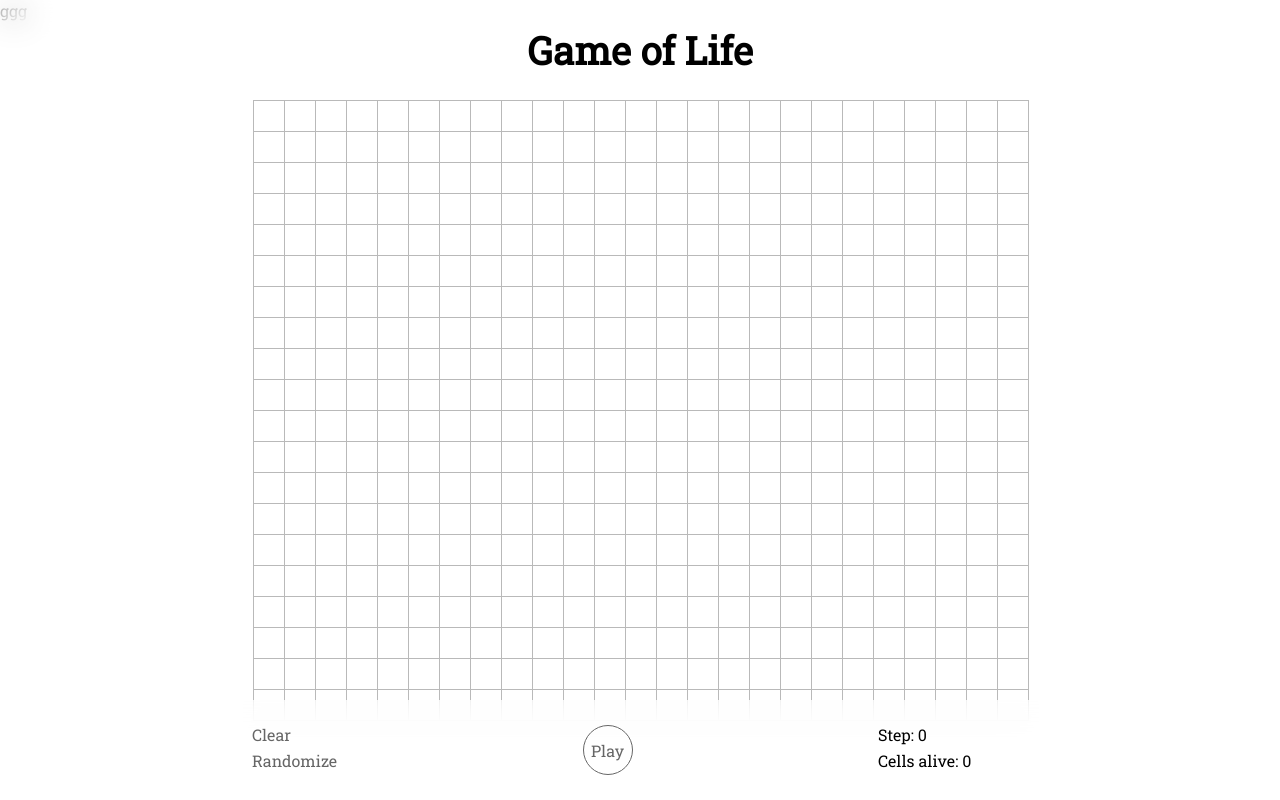
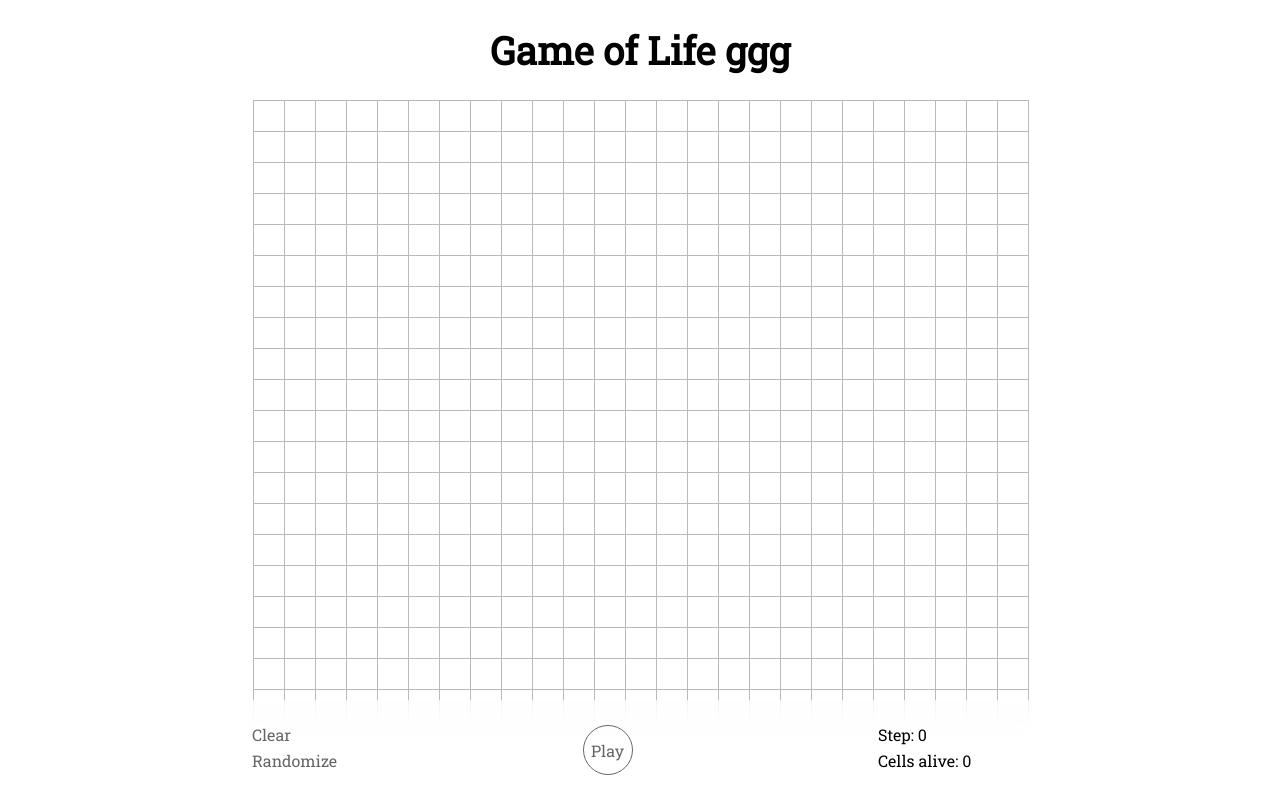
Before and after one commit to i4nrj/test_task, a plain HTML site: page index.html in a window 1280 px wide. Drawn offline with Linux system fonts and the light colour scheme.

Commit message:
test changes

```diff
--- a/index.html
+++ b/index.html
@@ -10,10 +10,9 @@
 </head>
 
 <body>
-    ggg
   <header class="App-header">
     <div class="container">
-      <h1>Game of Life</h1>
+      <h1>Game of Life ggg</h1>
     </div>
   </header>
 
```
